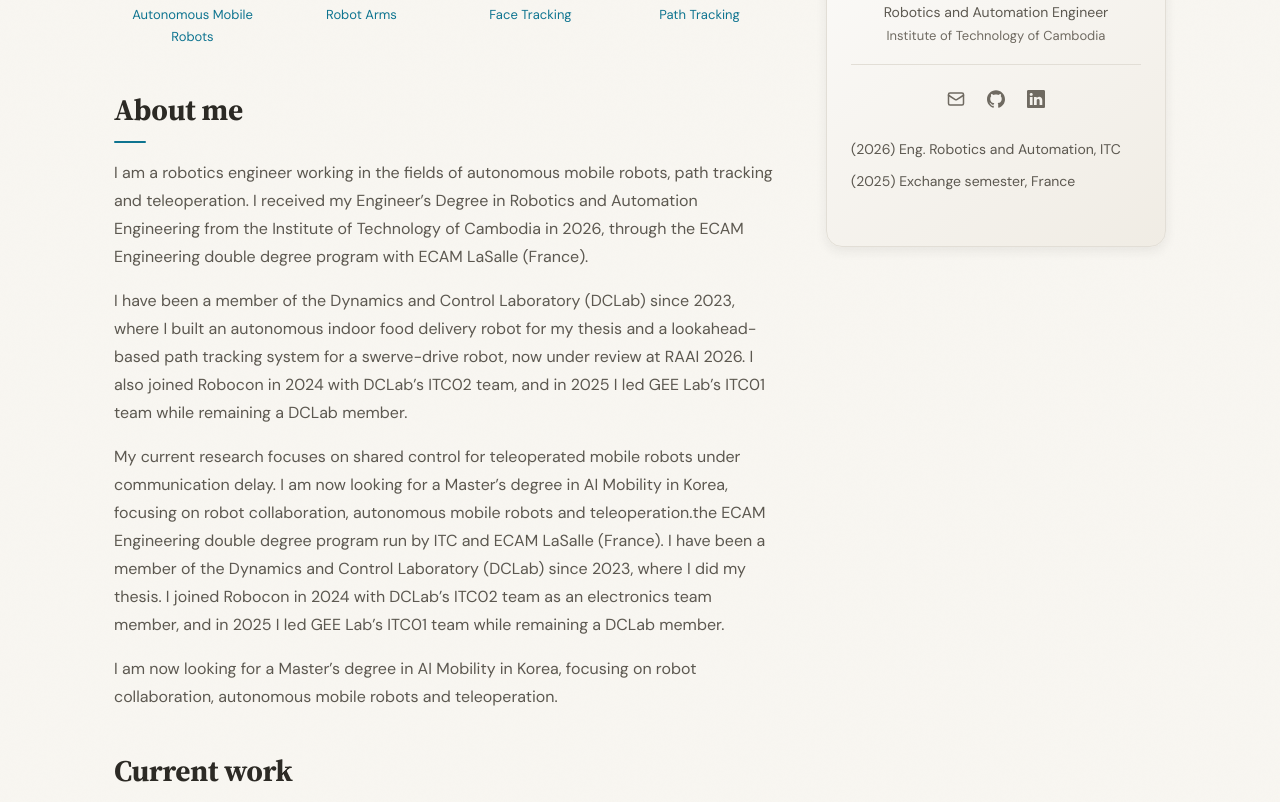
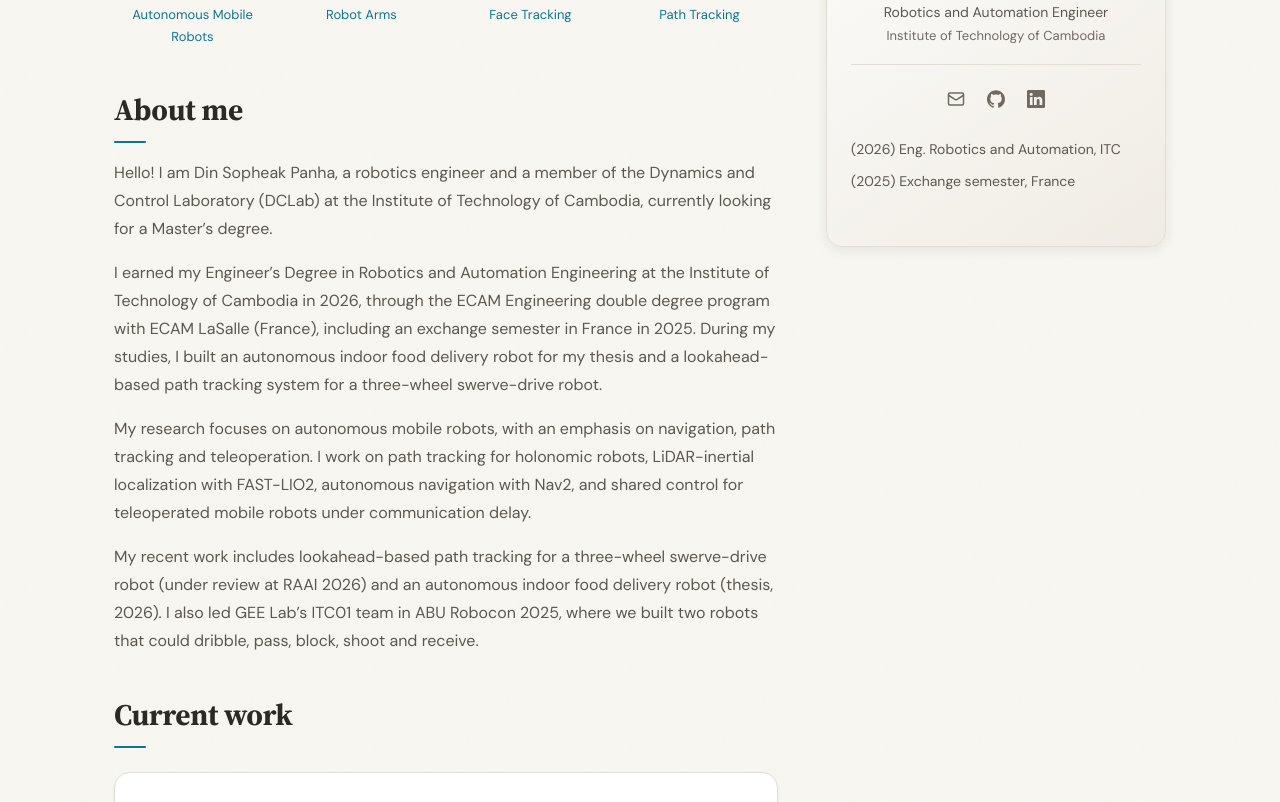
Before and after one commit to din-sopheak-panha/din-sopheak-panha.github.io, a Jekyll site: the page built from _pages/home.md, in a window 1280 px wide and 900 px high, scrolled down 237 px, cut to the strip 98-900 px from the top of the window. Built offline with Jekyll 4.4.1, drawn with Linux system fonts in a browser that asks for light colours.

Commit message:
Update home.md

```diff
--- a/_pages/home.md
+++ b/_pages/home.md
@@ -27,13 +27,14 @@ permalink: /
 </div>
 
 ## About me
-I am a robotics engineer working in the fields of autonomous mobile robots, path tracking and teleoperation. I received my Engineer’s Degree in Robotics and Automation Engineering from the Institute of Technology of Cambodia in 2026, through the ECAM Engineering double degree program with ECAM LaSalle (France).
+Hello! I am Din Sopheak Panha, a robotics engineer and a member of the Dynamics and Control Laboratory (DCLab) at the Institute of Technology of Cambodia, currently looking for a Master's degree.
 
-I have been a member of the Dynamics and Control Laboratory (DCLab) since 2023, where I built an autonomous indoor food delivery robot for my thesis and a lookahead-based path tracking system for a swerve-drive robot, now under review at RAAI 2026. I also joined Robocon in 2024 with DCLab’s ITC02 team, and in 2025 I led GEE Lab’s ITC01 team while remaining a DCLab member.
+I earned my Engineer's Degree in Robotics and Automation Engineering at the Institute of Technology of Cambodia in 2026, through the ECAM Engineering double degree program with ECAM LaSalle (France), including an exchange semester in France in 2025. During my studies, I built an autonomous indoor food delivery robot for my thesis and a lookahead-based path tracking system for a three-wheel swerve-drive robot.
 
-My current research focuses on shared control for teleoperated mobile robots under communication delay. I am now looking for a Master’s degree in AI Mobility in Korea, focusing on robot collaboration, autonomous mobile robots and teleoperation.the ECAM Engineering double degree program run by ITC and ECAM LaSalle (France). I have been a member of the Dynamics and Control Laboratory (DCLab) since 2023, where I did my thesis. I joined Robocon in 2024 with DCLab's ITC02 team as an electronics team member, and in 2025 I led GEE Lab's ITC01 team while remaining a DCLab member.
+My research focuses on autonomous mobile robots, with an emphasis on navigation, path tracking and teleoperation. I work on path tracking for holonomic robots, LiDAR-inertial localization with FAST-LIO2, autonomous navigation with Nav2, and shared control for teleoperated mobile robots under communication delay.
 
-I am now looking for a Master's degree in AI Mobility in Korea, focusing on robot collaboration, autonomous mobile robots and teleoperation.
+My recent work includes lookahead-based path tracking for a three-wheel swerve-drive robot (under review at RAAI 2026) and an autonomous indoor food delivery robot (thesis, 2026). I also led GEE Lab's ITC01 team in ABU Robocon 2025, where we built two robots that could dribble, pass, block, shoot and receive.
+
 ## Current work
 
 <div class="section-card" markdown="0">
```
